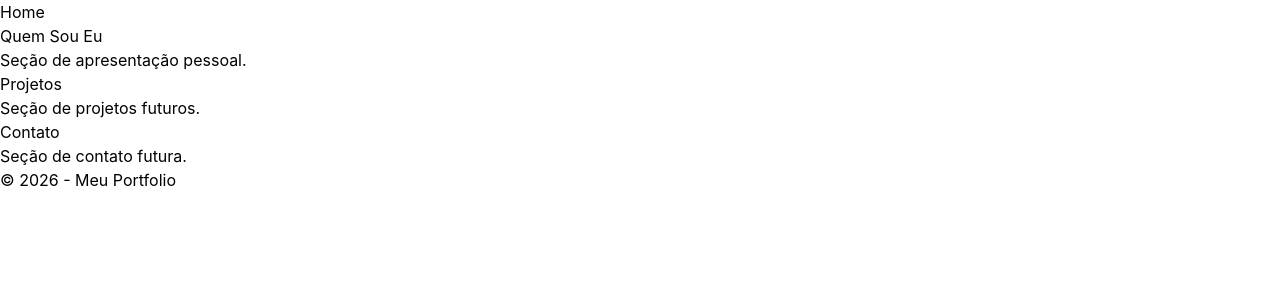
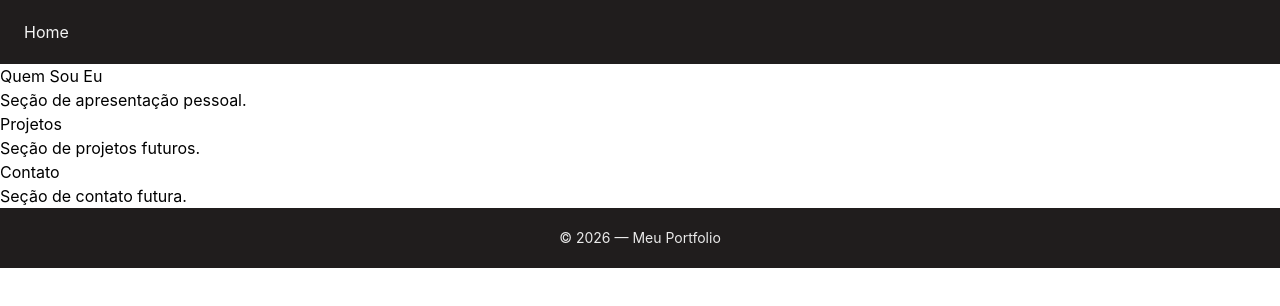
Before and after one commit to michael-zero/whoami, a Vue app: page / in a window 1280 px wide. Shown: the top 306 px of the page. Built offline with nearby package versions, Linux system fonts and the light colour scheme.

Commit message:
style
estilizações do header e do footer

```diff
--- a/src/components/AppFooter.vue
+++ b/src/components/AppFooter.vue
@@ -1,6 +1,6 @@
 <template>
-  <footer>
-    <p>&copy; 2026 - Meu Portfolio</p>
+  <footer class="bg-primary px-6 py-5 text-center text-gray-custom text-sm">
+    <p>&copy; 2026 — Meu Portfolio</p>
   </footer>
 </template>
 
--- a/src/components/AppHeader.vue
+++ b/src/components/AppHeader.vue
@@ -1,7 +1,9 @@
 <template>
-  <header>
+  <header class="bg-primary px-6 py-5">
     <nav>
-      <RouterLink to="/">Home</RouterLink>
+      <RouterLink to="/" class="text-ice hover:text-secondary transition-colors">
+        Home
+      </RouterLink>
     </nav>
   </header>
 </template>
```
